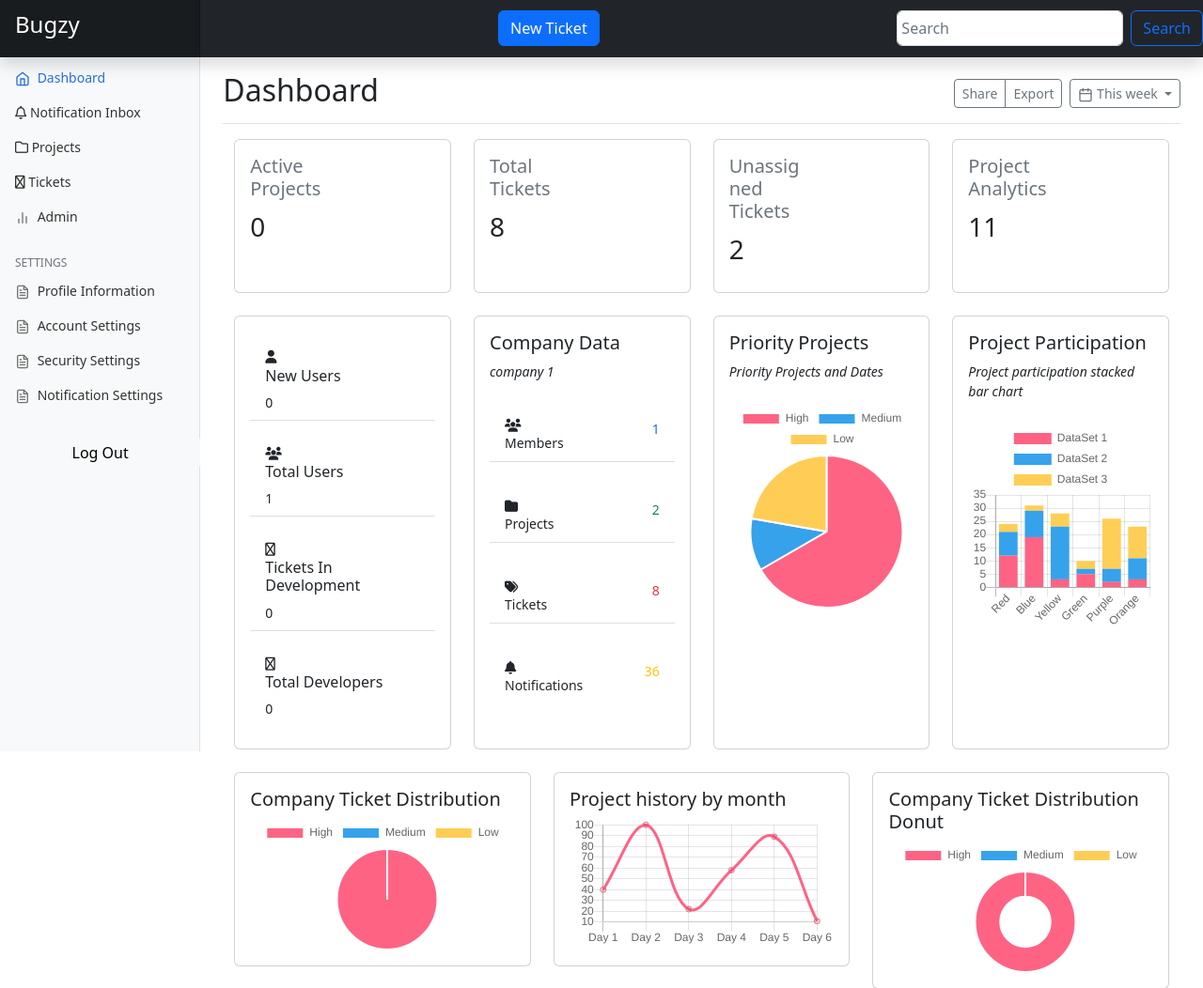
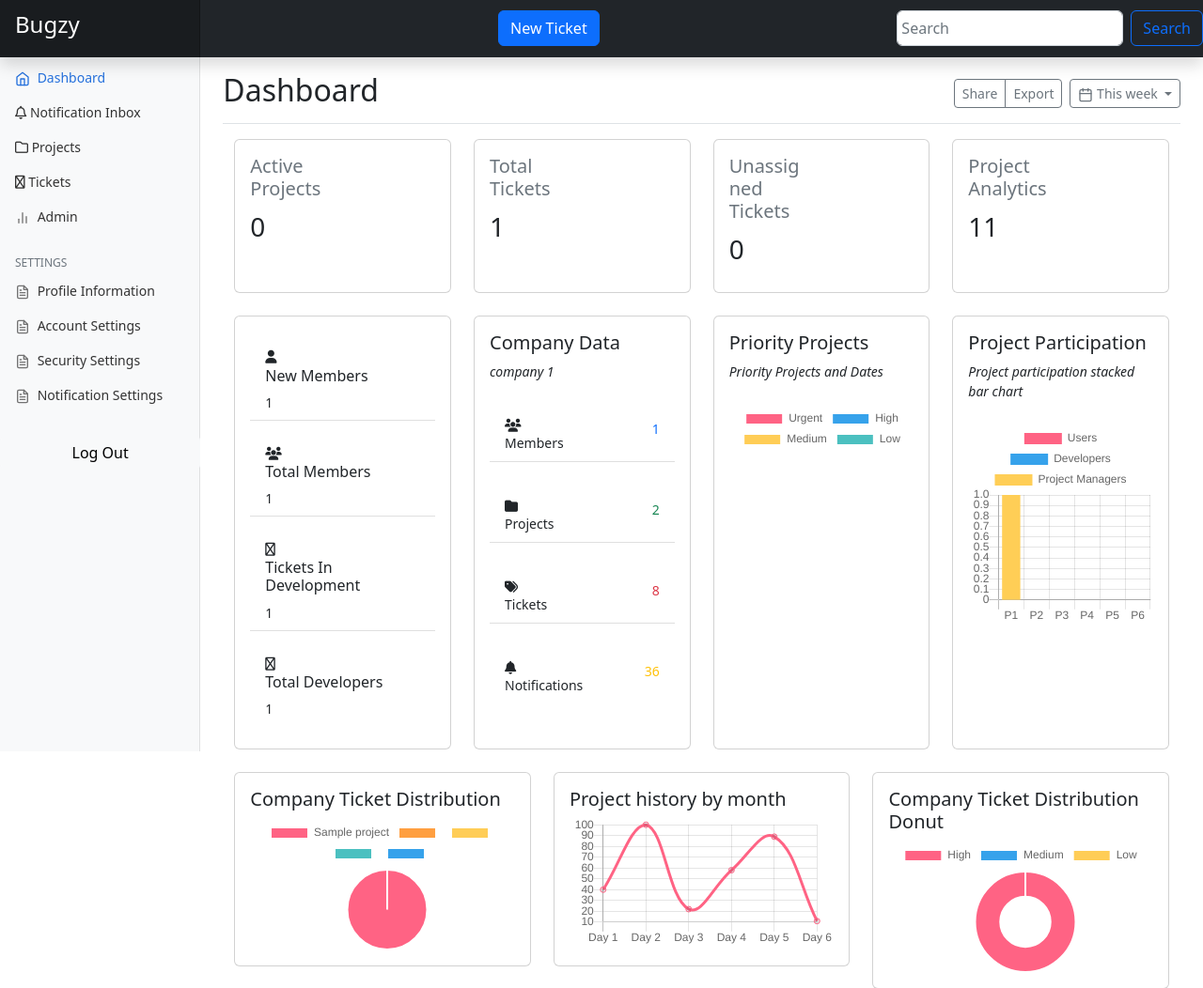
Before and after one commit to Rebjok/Bug-tracker, a Flask app: page /dashboard in a window 1280 px wide. Shown: the top 1052 px of the page at 94% size. Run offline with Flask 2, Linux system fonts and the light colour scheme; tables that the repository leaves empty hold one stand-in row (values such as "Sample post"); some libraries are stand-ins or nearby versions.

Commit message:
added statistics from the database to the dashboard

```diff
--- a/app.py
+++ b/app.py
@@ -1,11 +1,13 @@
 from flask import Flask, render_template, redirect, url_for, flash, request, jsonify
 from flask_sqlalchemy import SQLAlchemy
 from sqlalchemy.orm import relationship
+from sqlalchemy import and_
 from flask_login import UserMixin, login_user, LoginManager, login_required, current_user, logout_user
 from werkzeug.security import generate_password_hash, check_password_hash
 from flask_ckeditor import CKEditor
 import os
 import datetime
+import json
 
 ## INITIALIZE WEB APP
 app = Flask(__name__)
@@ -231,8 +233,45 @@
     users = User.query.all()
     projects = Project.query.all()
     tickets = Ticket.query.all()
-    return render_template('dashboard.html', projects=projects, users=users, tickets=tickets)
+    statistics = {
+        'active_projects': Project.query.filter_by(status='Active').count(),
+        'total_tickets': Ticket.query.count(),
+        'unassigned_tickets': Ticket.query.filter_by(developer=None).count(),
+        'new_members': User.query.count(),
+        'total_members': User.query.count(),
+        'tickets_in_development': Ticket.query.filter(and_(Ticket.status != 'Resolved', Ticket.status != 'Archived')).count(),
+        'total_developers': User.query.count(),
+        'priority_project_pie': [Project.query.filter_by(priority='Urgent').count(),
+                                 Project.query.filter_by(priority='High').count(),
+                                 Project.query.filter_by(priority='Medium').count(),
+                                 Project.query.filter_by(priority='Low').count()],
+        'distribution_bar_data': distribution_list(projects),
+        'ticket_distribution_pie': {"data":[len(project.tickets) for project in projects],
+                                    'titles': [project.title for project in projects]},
+    }
+    return render_template('dashboard.html', projects=projects, users=users, tickets=tickets, statistics=statistics)
 
+def distribution_list(projects):
+    users_list = []
+    developers = []
+    pms = []
+    distribution_list = []
+    for project in projects:
+        users_num = 0
+        devs = 0
+        pm = 1
+        for member in project.team:
+            if member.role == 'User':
+                users_num += 1
+            elif member.role == 'Developer':
+                devs += 1
+        users_list.append(users_num)
+        developers.append(devs)
+        pms.append(pm)
+    distribution_list.append(users_list)
+    distribution_list.append(developers)
+    distribution_list.append(pms)
+    return distribution_list
 
 ##NOTIFICATION CENTER ROUTE
 # This page displays all the current users notifications
--- a/static/js/dashboard.js
+++ b/static/js/dashboard.js
@@ -14,17 +14,19 @@
     type: 'pie',
     data: {
       labels: [
+        'Urgent',
         'High',
         'Medium',
         'Low'
       ],
       datasets: [{
         label: 'My First Dataset',
-        data: [300, 50, 100],
+        data: priorityProjectData,
         backgroundColor: [
           'rgb(255, 99, 132)',
           'rgb(54, 162, 235)',
-          'rgb(255, 205, 86)'
+          'rgb(255, 205, 86)',
+          'rgba(75, 192, 192, 1)'
         ],
         hoverOffset: 4
       }]
@@ -51,10 +53,10 @@
     const barChart = new Chart(distributionBar, {
         type: 'bar',
         data: {
-            labels: ['Red', 'Blue', 'Yellow', 'Green', 'Purple', 'Orange'],
+            labels: ['P1', 'P2', 'P3', 'P4', 'P5', 'P6'],
             datasets: [{
-                label: 'DataSet 1',
-                data: [12, 19, 3, 5, 2, 3],
+                label: 'Users',
+                data: distributionBarData[0],
                 backgroundColor: [
                     'rgba(255, 99, 132, 1)',
                     'rgba(255, 99, 132, 1)',
@@ -66,8 +68,8 @@
                 stack: 'Stack 0'
             },
             {
-                label: 'DataSet 2',
-                data: [9, 10, 20, 2, 5, 8],
+                label: 'Developers',
+                data: distributionBarData[1],
                 backgroundColor: [
                     'rgba(54, 162, 235, 1)',
                     'rgba(54, 162, 235, 1)',
@@ -79,8 +81,8 @@
                 stack: 'Stack 0'
             },
             {
-                label: 'DataSet 3',
-                data: [3, 2, 5, 3, 19, 12],
+                label: 'Project Managers',
+                data: distributionBarData[2],
                 backgroundColor: [
                     'rgba(255, 206, 86, 1)',
                     'rgba(255, 206, 86, 1)',
@@ -121,18 +123,18 @@
       const distributionPieChart = new Chart(distributionPie, {
         type: 'pie',
         data: {
-          labels: [
-            'High',
-            'Medium',
-            'Low'
-          ],
+          labels: ticketDistributionTitles,
           datasets: [{
             label: 'My First Dataset',
-            data: [300, 0, 0],
+            data: ticketDistributionPieData,
             backgroundColor: [
-              'rgb(255, 99, 132)',
-              'rgb(54, 162, 235)',
-              'rgb(255, 205, 86)'
+              'rgba(255, 99, 132, 1)',
+              'rgba(255, 159, 64, 1)',
+              'rgba(255, 205, 86, 1)',
+              'rgba(75, 192, 192, 1)',
+              'rgba(54, 162, 235, 1)',
+              'rgba(153, 102, 255, 1)',
+              'rgba(201, 203, 207, 1)'
             ],
             hoverOffset: 4
           }]
--- a/templates/dashboard-template.html
+++ b/templates/dashboard-template.html
@@ -27,6 +27,7 @@
 
 <!--      Font Awesome Link-->
       <script src="https://kit.fontawesome.com/b12e1086e8.js" crossorigin="anonymous"></script>
+
   </head>
   <body>
 
@@ -146,7 +147,7 @@
             <!-- end Footer -->
 
         </div>
-
+        </div>
 
         <script src="https://cdn.jsdelivr.net/npm/chart.js"></script>
 
@@ -154,7 +155,10 @@
         <script src="https://cdn.jsdelivr.net/npm/bootstrap@5.2.1/dist/js/bootstrap.bundle.min.js" integrity="sha384-u1OknCvxWvY5kfmNBILK2hRnQC3Pr17a+RTT6rIHI7NnikvbZlHgTPOOmMi466C8" crossorigin="anonymous"></script>
 
         <script src="https://cdn.jsdelivr.net/npm/feather-icons@4.28.0/dist/feather.min.js" integrity="sha384-uO3SXW5IuS1ZpFPKugNNWqTZRRglnUJK6UAZ/gxOX80nxEkN9NcGZTftn6RzhGWE" crossorigin="anonymous"></script>
-        <script src="https://cdn.jsdelivr.net/npm/chart.js@2.9.4/dist/Chart.min.js" integrity="sha384-zNy6FEbO50N+Cg5wap8IKA4M/ZnLJgzc6w2NqACZaK0u0FXfOWRRJOnQtpZun8ha" crossorigin="anonymous">
-        </script><script src="{{ url_for('static', filename='js/dashboard.js') }}"></script>
+        <script src="https://cdn.jsdelivr.net/npm/chart.js@2.9.4/dist/Chart.min.js" integrity="sha384-zNy6FEbO50N+Cg5wap8IKA4M/ZnLJgzc6w2NqACZaK0u0FXfOWRRJOnQtpZun8ha" crossorigin="anonymous"></script>
+        {% block script %}
+
+        {% endblock script %}
+        <script src="{{ url_for('static', filename='js/dashboard.js') }}"></script>
   </body>
 </html>
--- a/templates/dashboard.html
+++ b/templates/dashboard.html
@@ -24,7 +24,7 @@
                                     <div class="row align-items-center">
                                         <div class="col-6">
                                             <h5 class="text-muted fw-normal mt-0 text-wrap" title="Active Projects">Active Projects</h5>
-                                            <h3 class="my-2 py-1">0</h3>
+                                            <h3 class="my-2 py-1">{{statistics.active_projects}}</h3>
                                         </div>
                                     </div>
                                 </div>
@@ -37,7 +37,7 @@
                                     <div class="row align-items-center">
                                         <div class="col-6">
                                             <h5 class="text-muted fw-normal mt-0 text-wrap" title="Total Tickets">Total Tickets</h5>
-                                            <h3 class="my-2 py-1">8</h3>
+                                            <h3 class="my-2 py-1">{{statistics.total_tickets}}</h3>
                                         </div>
                                     </div>
                                 </div>
@@ -50,7 +50,7 @@
                                     <div class="row align-items-center">
                                         <div class="col-6">
                                             <h5 class="text-muted fw-normal mt-0" title="Unassigned Tickets">Unassigned Tickets</h5>
-                                            <h3 class="my-2 py-1">2</h3>
+                                            <h3 class="my-2 py-1">{{statistics.unassigned_tickets}}</h3>
                                         </div>
                                     </div>
                                 </div>
@@ -79,25 +79,25 @@
                                 <ul class="list-group list-group-flush">
                                     <li class="list-group-item mb-2 mt-2">
                                             <i class="fa-solid fa-user mb-1"></i>
-                                            <h6>New Users</h6>
-                                            <h7>0</h7>
+                                            <h6>New Members</h6>
+                                            <h7>{{statistics.new_members}}</h7>
                                     </li>
                                     <li class="list-group-item my-2">
                                         <i class="fa-solid fa-users"></i>
                                         <div class="col">
-                                            <h6>Total Users</h6>
-                                            <h7>1</h7>
+                                            <h6>Total Members</h6>
+                                            <h7>{{statistics.total_members}}</h7>
                                         </div>
                                     </li>
                                     <li class="list-group-item my-2">
                                         <i class="fa-regular fa-ticket"></i>
                                         <h6>Tickets In Development</h6>
-                                        <h7>0</h7>
+                                        <h7>{{statistics.tickets_in_development}}</h7>
                                     </li>
                                     <li class="list-group-item my-2">
                                         <i class="fa-regular fa-code"></i>
                                         <h6>Total Developers</h6>
-                                        <h7>0</h7>
+                                        <h7>{{statistics.total_developers}}</h7>
                                     </li>
                                 </ul>
                             </div>
@@ -292,3 +292,14 @@
             </div>
             <!-- content -->
 {% endblock %}
+
+{% block script %}
+    <script>
+        var priorityProjectData = {{statistics['priority_project_pie']}};
+        var distributionBarData = {{statistics['distribution_bar_data']}};
+        var ticketDistributionPieData = {{statistics['ticket_distribution_pie']['data']}};
+        var ticketDistributionTitles = ['{{statistics['ticket_distribution_pie']['titles'][0]}}', '{{statistics['ticket_distribution_pie']['titles'][1]}}',
+            '{{statistics['ticket_distribution_pie']['titles'][2]}}', '{{statistics['ticket_distribution_pie']['titles'][3]}}', '{{statistics['ticket_distribution_pie']['titles'][4]}}'];
+        console.log(ticketDistributionTitles);
+    </script>
+{% endblock script %}
--- a/templates/project-details.html
+++ b/templates/project-details.html
@@ -182,7 +182,7 @@
                                 <h5 class="modal-title" id="assignRoleModalLabel">Assign a Role</h5>
                                 <button type="button" class="btn-close" data-bs-dismiss="modal" aria-label="Close"></button>
                               </div>
-                              <form method="post" action="{{ url_for('add_team_member', project_id=1) }}">
+                              <form method="post" action="{{ url_for('add_team_member', project_id=project.id) }}">
                                 <div class="modal-body">
 
                                     <div class="mb-3">
@@ -193,8 +193,8 @@
                                         <label for="role" class="form-label">Role</label>
                                         <select class="form-select" aria-label="Default select example" id="role" name="role" required>
                                           <option selected>Developer</option>
-                                          <option value="High">User</option>
-                                          <option value="Medium">Submitter</option>
+                                          <option value="User">User</option>
+                                          <option value="Submitter">Submitter</option>
                                         </select>
                                     </div>
                                   </div>
```
